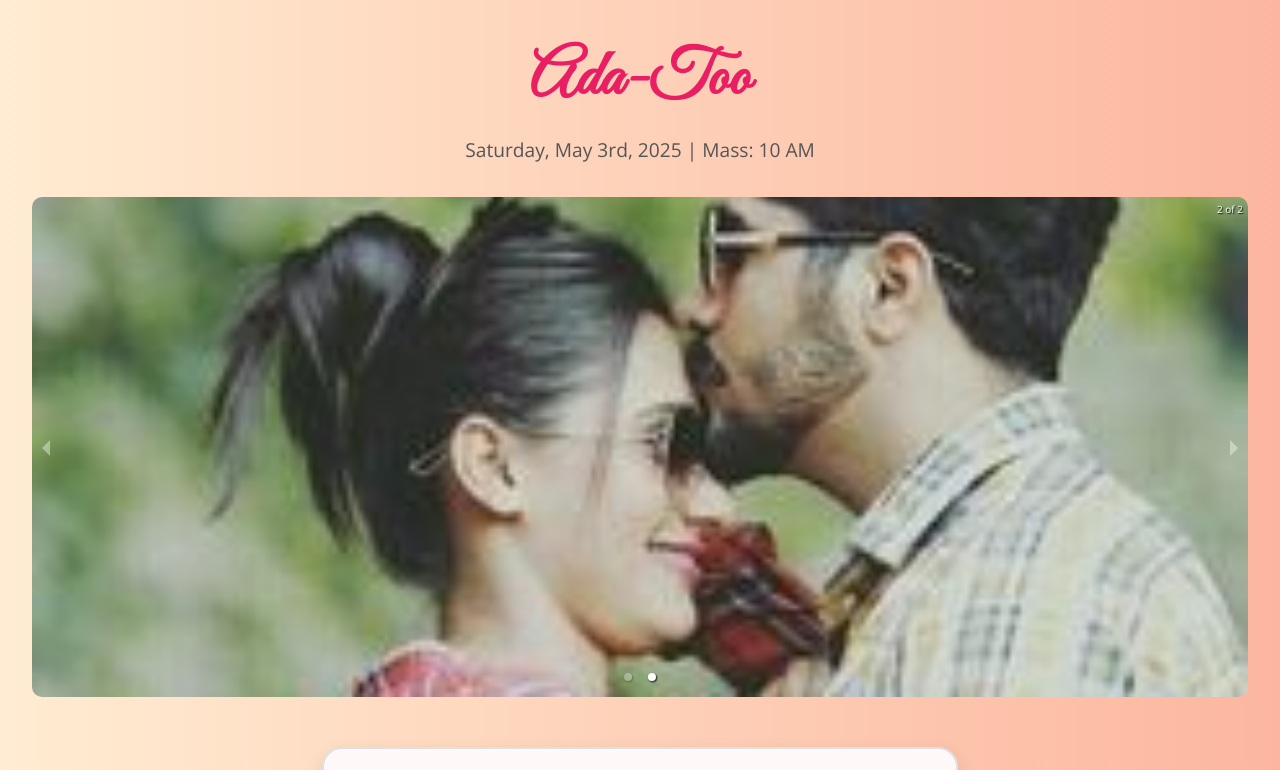
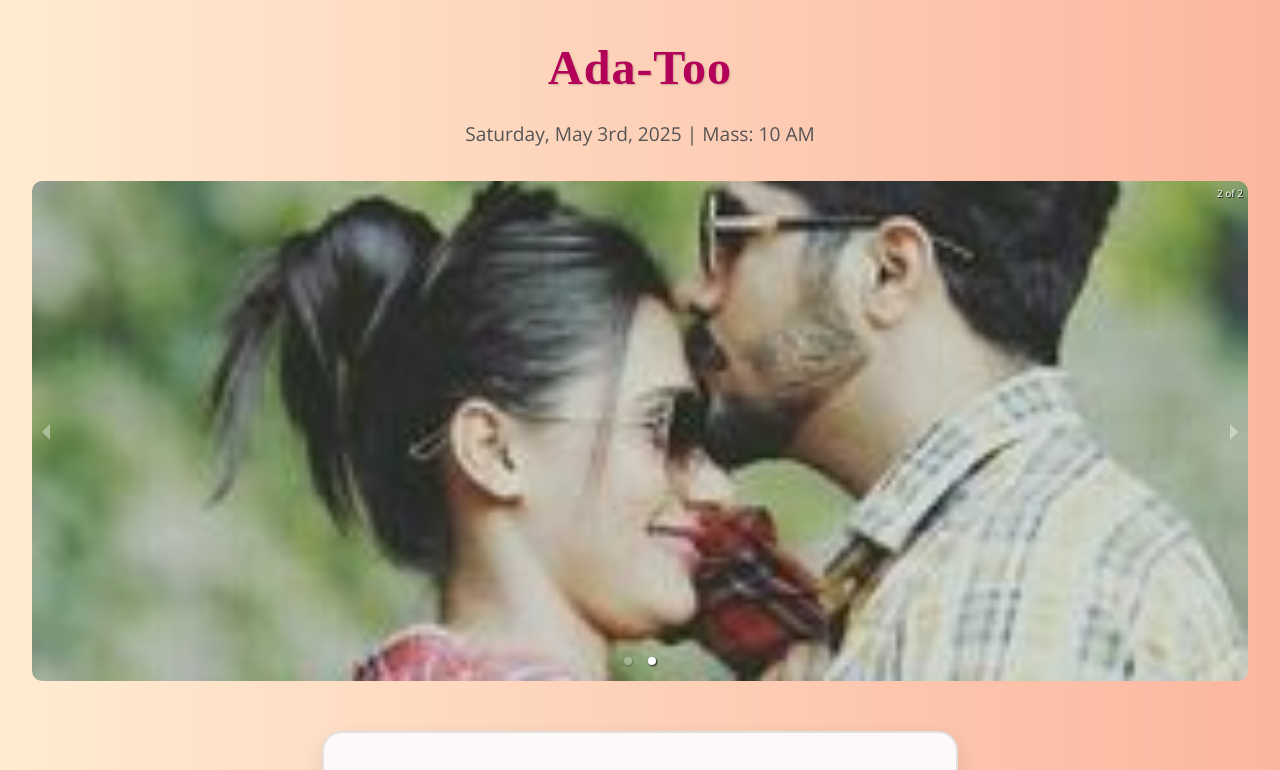
Before and after one commit to steno1/weddingSite, a React (Create React App) app: page / in a window 1280 px wide. Shown: the top 770 px of the page. Built offline with nearby package versions, Linux system fonts and the light colour scheme.

Commit message:
update code

```diff
--- a/src/components/WeddingWebsite.css
+++ b/src/components/WeddingWebsite.css
@@ -17,12 +17,22 @@ body {
   padding: 2rem;
 }
 
+
+
+
 .fancy-title {
-  font-family: 'Great Vibes', cursive;
-  font-size: 4rem;
-  color: #e91e63;
-  margin-bottom: 0.5rem;
+  font-family: 'Playfair Display', serif;
+  font-size: 3rem;
+  color: #b30059;
+  text-transform: capitalize;
+  letter-spacing: 1px;
+  margin-bottom: 1rem;
+  text-shadow: 1px 1px 2px rgba(0,0,0,0.2);
 }
+
+
+
+
 
 .date-text {
   font-size: 1.2rem;
```
